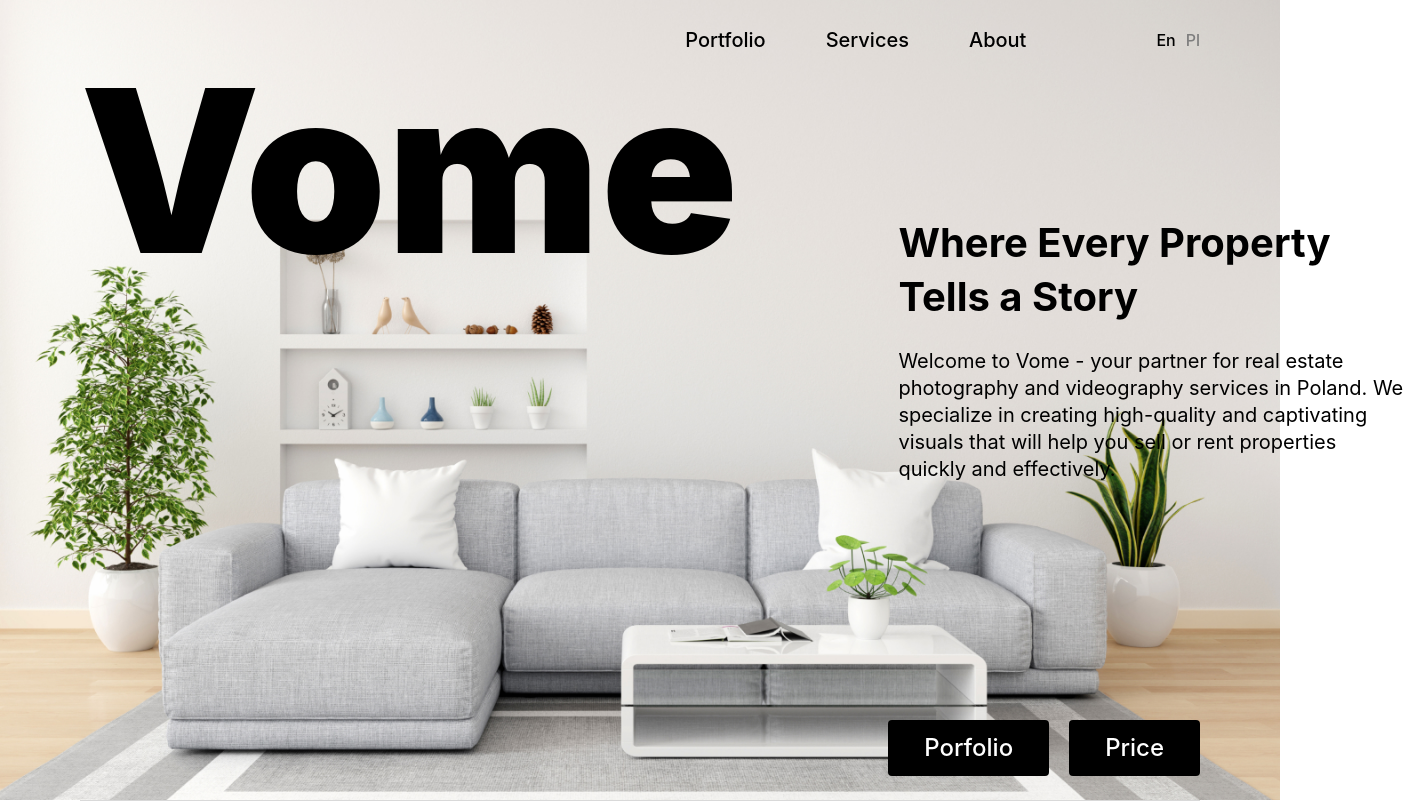
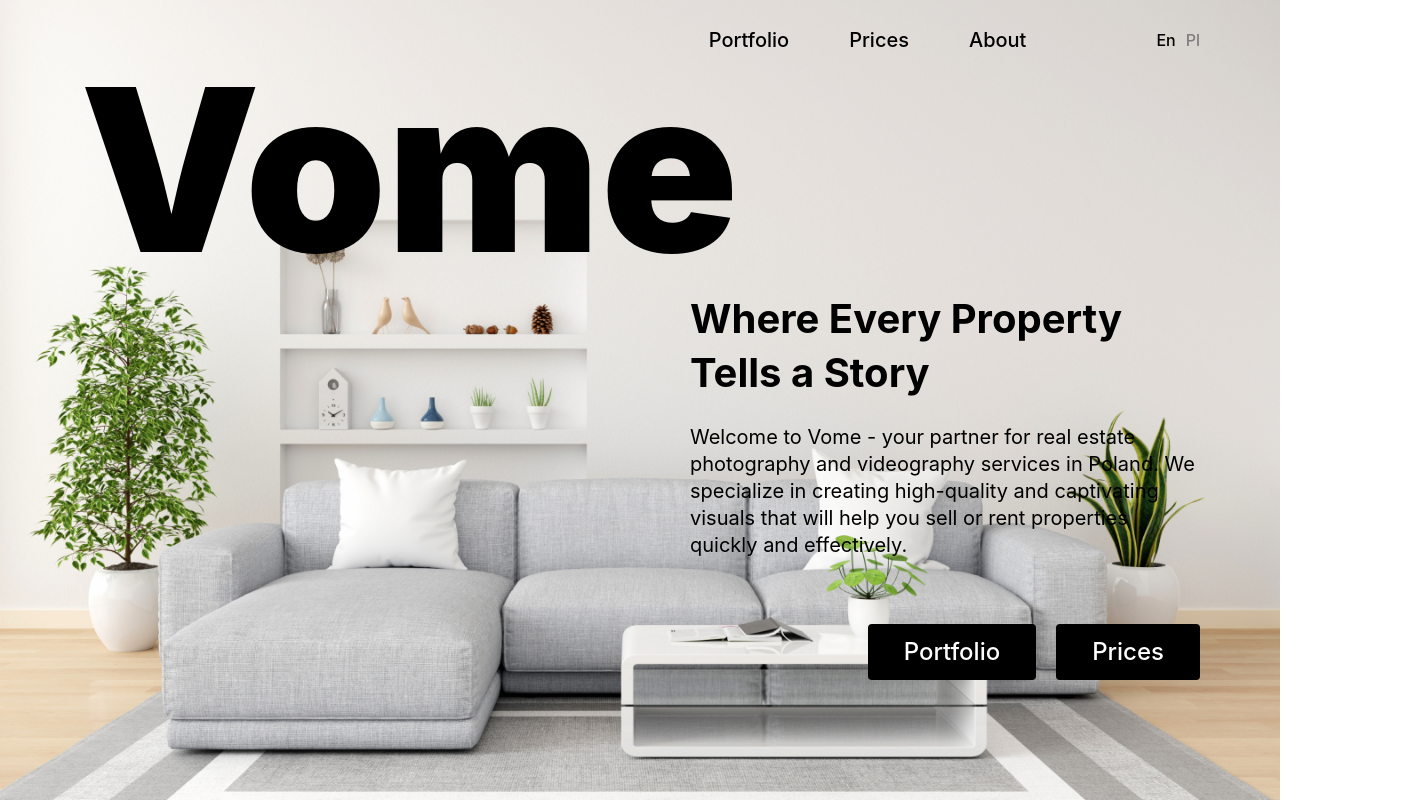
Before and after one commit to NikitaKlimuk/vome, a React (Create React App) app: page / in a window 1280 px wide. Shown: the top 802 px of the page, 1408 px wide, since content can reach past the window. Built offline with nearby package versions, Linux system fonts and the light colour scheme.

Commit message:
works with translate, fix hero style

```diff
--- a/src/components/langToggler/index.tsx
+++ b/src/components/langToggler/index.tsx
@@ -5,6 +5,7 @@ import "./styles.scss";
 export const LangToggler: React.FC = () => {
   const { i18n } = useTranslation();
   const [currentLanguage, setCurrentLanguage] = useState(i18n.language);
+  const language = localStorage.getItem("language");
 
   const handleLanguageChange = (lang: string) => {
     localStorage.setItem("language", lang);
@@ -13,12 +14,11 @@ export const LangToggler: React.FC = () => {
   };
 
   useEffect(() => {
-    const language = localStorage.getItem("language");
-    if (language && currentLanguage !== language) {
+    if (language) {
       i18n.changeLanguage(language);
       setCurrentLanguage(language);
     }
-  }, [currentLanguage, i18n]);
+  }, [currentLanguage, language, i18n]);
 
   return (
     <div className="toggler">
--- a/src/components/navbar/index.tsx
+++ b/src/components/navbar/index.tsx
@@ -1,15 +1,18 @@
+import { useTranslation } from "react-i18next";
 import { LangToggler } from "../langToggler";
 import "./styles.scss";
 
 interface IProps {}
 
 export const Navbar: React.FC<IProps> = () => {
+  const { t } = useTranslation();
+
   return (
     <section className="navbar">
       <div className="navbar__items">
-        <div>Portfolio</div>
-        <div>Services</div>
-        <div>About</div>
+        <div>{t("navbar.portfolio")}</div>
+        <div>{t("navbar.prices")}</div>
+        <div>{t("navbar.about")}</div>
       </div>
       <div className="navbar__language">
         <LangToggler />
--- a/src/i18n.js
+++ b/src/i18n.js
@@ -1,8 +1,8 @@
 import i18n from "i18next";
 import { initReactI18next } from "react-i18next";
 
-// import enTranslation from "./translations/en.json";
-// import plTranslation from "./translations/pl.json";
+import enTranslation from "./translations/en.json";
+import plTranslation from "./translations/pl.json";
 
 i18n.use(initReactI18next).init({
   lng: "en",
@@ -12,12 +12,12 @@ i18n.use(initReactI18next).init({
     escapeValue: false,
   },
   resources: {
-    // en: {
-    //   translation: enTranslation,
-    // },
-    // pl: {
-    //   translation: plTranslation,
-    // },
+    en: {
+      translation: enTranslation,
+    },
+    pl: {
+      translation: plTranslation,
+    },
   },
 });
 
--- a/src/pages/home/index.tsx
+++ b/src/pages/home/index.tsx
@@ -1,87 +1,76 @@
+import { useTranslation } from "react-i18next";
 import ButtonLink from "../../components/buttonLink";
 import { CustomSlider } from "../../components/slider";
 import "./styles.scss";
 
 export const HomePage = () => {
+  const { t } = useTranslation();
+
   return (
     <div className="homePage">
       <section className="homePage__hero">
         <div className="homePage__hero-header">
           <h1 className="homePage__hero-header__title">Vome</h1>
           <div className="homePage__hero-header__descr">
-            <h2> Where Every Property Tells a Story</h2>
-            <p>
-              Welcome to Vome - your partner for real estate photography and
-              videography services in Poland. We specialize in creating
-              high-quality and captivating visuals that will help you sell or
-              rent properties quickly and effectively.
-            </p>
+            <h2>{t("hero.title")}</h2>
+            <p>{t("hero.descr")}</p>
           </div>
         </div>
         <div className="homePage__hero-bottom">
           <div className="homePage__hero-bottom__buttons">
-            <ButtonLink title="Porfolio" link="/portfolio" />
-            <ButtonLink title="Price" link="/price" />
+            <ButtonLink title={t("navbar.portfolio")} link="/portfolio" />
+            <ButtonLink title={t("navbar.prices")} link="/price" />
           </div>
         </div>
       </section>
-      <hr className="main-line" />
       <section className="homePage__specialize">
-        <h3 className="homePage__specialize-title">
-          We offer a full range of real estate photography and videography
-          services.
-        </h3>
+        <h3 className="homePage__specialize-title">{t("offers.title")}</h3>
         <div className="homePage__specialize-offers">
           <div className="homePage__specialize-offers__item">
             <hr className="base-line" />
             <div className="homePage__specialize-offers__item-title">
-              Professional Quality
+              {t("offers.quality.title")}
             </div>
             <div className="homePage__specialize-offers__item-descr">
-              We strive for excellence and deliver high-quality photos and
-              videos that capture the ambiance and attractiveness of each
-              property.
+              {t("offers.quality.descr")}
             </div>
           </div>
           <div className="homePage__specialize-offers__item">
             <hr className="base-line" />
             <div className="homePage__specialize-offers__item-title">
-              Creativity
+              {t("offers.creativity.title")}
             </div>
             <div className="homePage__specialize-offers__item-descr">
-              We have an eye for the uniqueness of every home and find creative
-              ways to accentuate its advantages.
+              {t("offers.creativity.descr")}
             </div>
           </div>
           <div className="homePage__specialize-offers__item">
             <hr className="base-line" />
             <div className="homePage__specialize-offers__item-title">
-              Efficiency
+              {t("offers.efficiency.title")}
             </div>
             <div className="homePage__specialize-offers__item-descr">
-              Our team works quickly and professionally to ensure your
-              properties are ready for showcasing in the shortest possible time.
+              {t("offers.efficiency.descr")}
             </div>
           </div>
           <div className="homePage__specialize-offers__item">
             <hr className="base-line" />
             <div className="homePage__specialize-offers__item-title">
-              Personalization
+              {t("offers.personalization.title")}
             </div>
             <div className="homePage__specialize-offers__item-descr">
-              We take into account your individual needs and aim to provide you
-              with a solution that reflects the uniqueness of each property.
+              {t("offers.personalization.descr")}
             </div>
           </div>
         </div>
       </section>
       <section className="homePage__slider">
         <div className="homePage__slider-control">
-          <h3>Portfolio</h3>
+          <h3>{t("slider.title")}</h3>
           <div className="homePage__slider-control__button">
-            <p>Discover the Beauty of Properties</p>
+            <p>{t("slider.descr")}</p>
             <ButtonLink
-              title="All Porfolio"
+              title={t("slider.button")}
               link="/portfolio"
               className="btn-outwhite"
             />
@@ -91,8 +80,8 @@ export const HomePage = () => {
       </section>
       <section className="homePage__contacts">
         <div className="homePage__contacts-title">
-          <h3>Contacts</h3>
-          <p>Contact us in any way that works for you</p>
+          <h3>{t("contacts.title")}</h3>
+          <p>{t("contacts.descr")}</p>
         </div>
         <div className="homePage__contacts-info">
           <div className="homePage__contacts-info__item">
--- a/src/pages/home/styles.scss
+++ b/src/pages/home/styles.scss
@@ -6,21 +6,25 @@
     background-size: cover;
     background-position: center;
     background-repeat: no-repeat;
+    display: flex;
+    flex-direction: column;
+    justify-content: space-between;
     &-header {
       display: flex;
-      justify-content: space-between;
-      gap: 160px;
-      height: 90%;
+      flex-direction: column;
+      gap: 32px;
       &__title {
-        padding-top: 18px;
+        padding-top: 80px;
         font-weight: 900;
         font-size: 227px;
-        line-height: 306px;
+        line-height: 180px;
       }
       &__descr {
-        padding-top: 216px;
+        display: flex;
+        flex-direction: column;
+        align-items: end;
         h2 {
-          width: 460px;
+          width: 510px;
           font-weight: 700;
           font-size: 40px;
           line-height: 54px;
@@ -37,6 +41,7 @@
     &-bottom {
       display: flex;
       justify-content: end;
+      padding-bottom: 120px;
       &__buttons {
         display: flex;
         gap: 20px;
--- /dev/null
+++ b/src/translations/en.json
@@ -0,0 +1,45 @@
+{
+  "navbar": {
+    "portfolio": "Portfolio",
+    "prices": "Prices",
+    "about": "About"
+  },
+  "hero": {
+    "title": "Where Every Property Tells a Story",
+    "descr": "Welcome to Vome - your partner for real estate photography and videography services in Poland. We specialize in creating high-quality and captivating visuals that will help you sell or rent properties quickly and effectively."
+  },
+  "offers": {
+    "title": "We offer a full range of real estate photography and videography services.",
+    "quality": {
+      "title": "Professional Quality",
+      "descr": "We strive for excellence and deliver high-quality photos and videos that capture the ambiance and attractiveness of each property."
+    },
+    "creativity": {
+      "title": "Creativity",
+      "descr": "We have an eye for the uniqueness of every home and find creative ways to accentuate its advantages."
+    },
+    "efficiency": {
+      "title": "Efficiency",
+      "descr": "Our team works quickly and professionally to ensure your properties are ready for showcasing in the shortest possible time."
+    },
+    "personalization": {
+      "title": "Personalization",
+      "descr": "We take into account your individual needs and aim to provide you with a solution that reflects the uniqueness of each property."
+    }
+  },
+  "slider": {
+    "title": "Portfolio",
+    "descr": "Discover the Beauty of Properties",
+    "button": "All Portfolio"
+  },
+  "contacts": {
+    "title": "Contacts",
+    "descr": "Contact us in any way that works for you"
+  },
+  "footer": {
+    "title": "Where Every Property Tells a Story",
+    "descr": "Welcome to Vome - your partner for real estate photography and videography services in Poland",
+    "sections": "Site sections",
+    "info": "Legal information"
+  }
+}
--- /dev/null
+++ b/src/translations/pl.json
@@ -0,0 +1,45 @@
+{
+  "navbar": {
+    "portfolio": "Portfolio",
+    "prices": "Ceny",
+    "about": "O nas"
+  },
+  "hero": {
+    "title": "Gdzie każda nieruchomość opowiada historię",
+    "descr": "Witaj w Vome - Twoim partnerem w zakresie usług fotografii i wideofilmowania nieruchomości w Polsce. Specjalizujemy się w tworzeniu wysokiej jakości i intrygujących wizualizacji, które pomogą Ci szybko i skutecznie sprzedawać lub wynajmować nieruchomości."
+  },
+  "offers": {
+    "title": "Oferujemy pełen zakres usług fotografii i wideofilmowania nieruchomości.",
+    "quality": {
+      "title": "Profesjonalna Jakość",
+      "descr": "Dążymy do doskonałości i dostarczamy wysokiej jakości zdjęcia i filmy, które oddają atmosferę i atrakcyjność każdej nieruchomości."
+    },
+    "creativity": {
+      "title": "Kreatywność",
+      "descr": "Mamy oko do unikalności każdego domu i znajdujemy kreatywne sposoby, aby podkreślić jego zalety."
+    },
+    "efficiency": {
+      "title": "Efektywność",
+      "descr": "Nasz zespół pracuje szybko i profesjonalnie, aby Twoje nieruchomości były gotowe do prezentacji w jak najkrótszym czasie."
+    },
+    "personalization": {
+      "title": "Personalizacja",
+      "descr": "Bierzemy pod uwagę Twoje indywidualne potrzeby i staramy się zapewnić Ci rozwiązanie, które odzwierciedla unikalność każdej nieruchomości."
+    }
+  },
+  "slider": {
+    "title": "Portfolio",
+    "descr": "Odkryj Piękno Nieruchomości",
+    "button": "Wszystkie Projekty"
+  },
+  "contacts": {
+    "title": "Kontakt",
+    "descr": "Skontaktuj się z nami w dowolny sposób, który dla Ciebie działa"
+  },
+  "footer": {
+    "title": "Gdzie każda nieruchomość opowiada historię",
+    "descr": "Witaj w Vome - Twoim partnerem w zakresie usług fotografii i wideofilmowania nieruchomości w Polsce",
+    "sections": "Sekcje strony",
+    "info": "Informacje prawne"
+  }
+}
```
Also changed, not shown: src/components/footer/index.tsx (+10 -10 lines).
